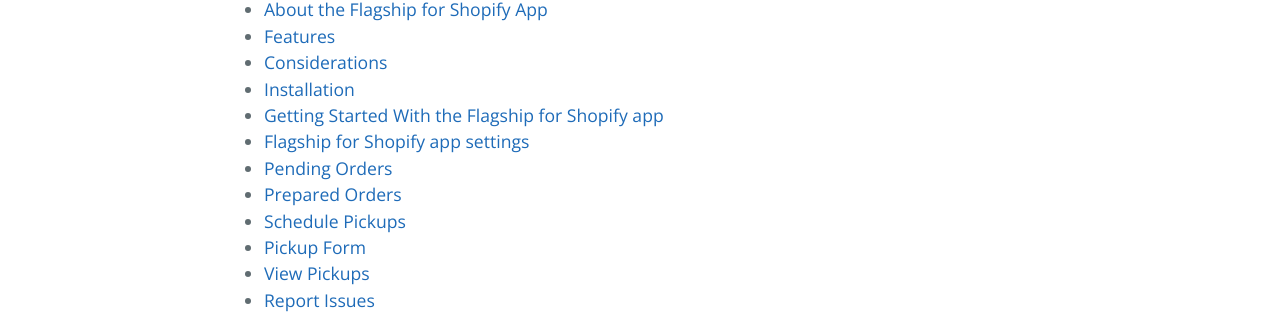
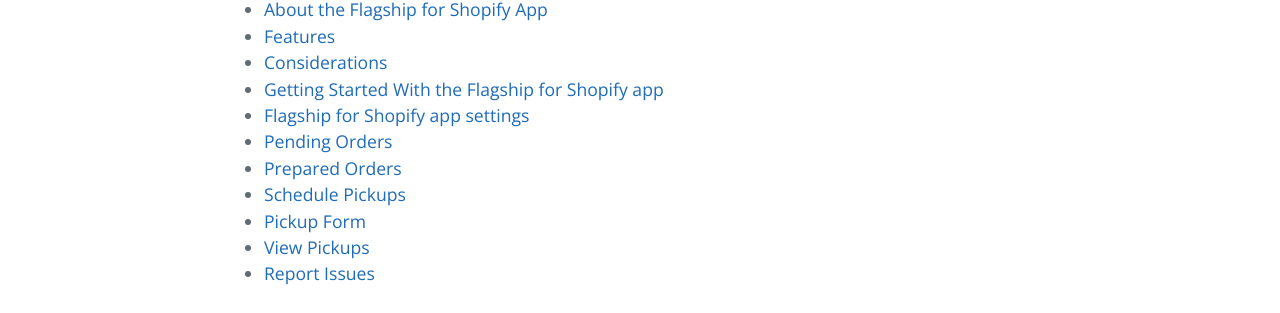
Before and after one commit to flagshipcompany/shopify-app-public, a plain HTML site: page index.html in a window 1280 px wide. Shown: the part 487-800 px from the top of the page. Drawn offline with nearby package versions, Linux system fonts and the light colour scheme.

Commit message:
Update index.html

```diff
--- a/index.html
+++ b/index.html
@@ -26,8 +26,6 @@
 <li><a href="#about-the-flagship-for-shopify-app">About the Flagship for Shopify App</a></li>
 <li><a href="#features">Features</a></li>
 <li><a href="#considerations">Considerations</a></li>
-<li>
-<a href="#installation">Installation</a> </li>
 <li><a href="#getting-started-with-the-smartship-app">Getting Started With the Flagship for Shopify app</a></li>
 <li><a href="#smartship-app-settings">Flagship for Shopify app settings</a></li>
 <li><a href="#smartship-pending-orders">Pending Orders</a></li>
```
